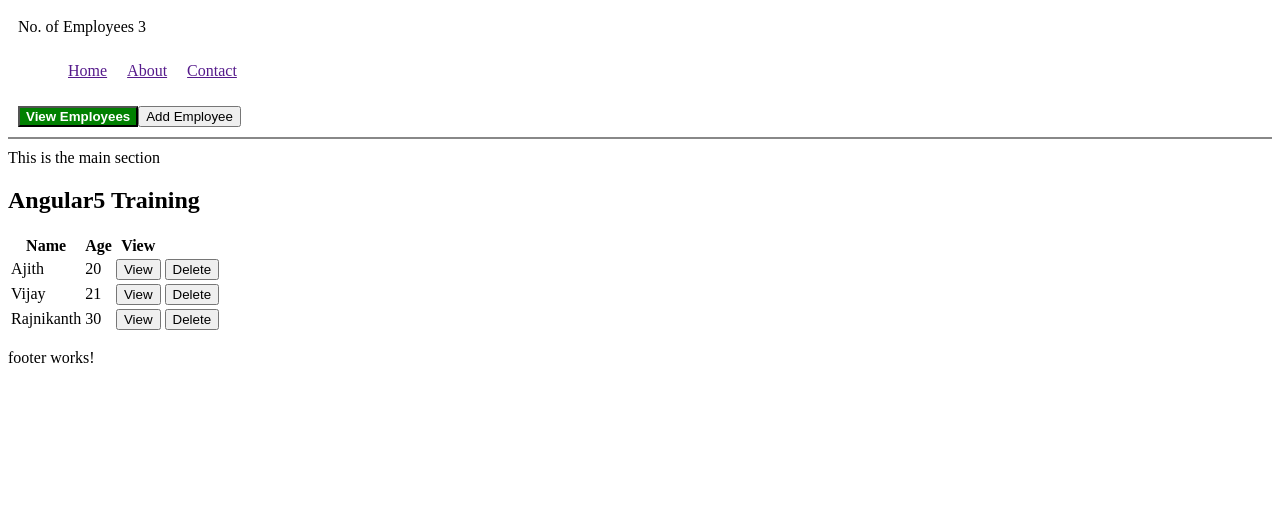
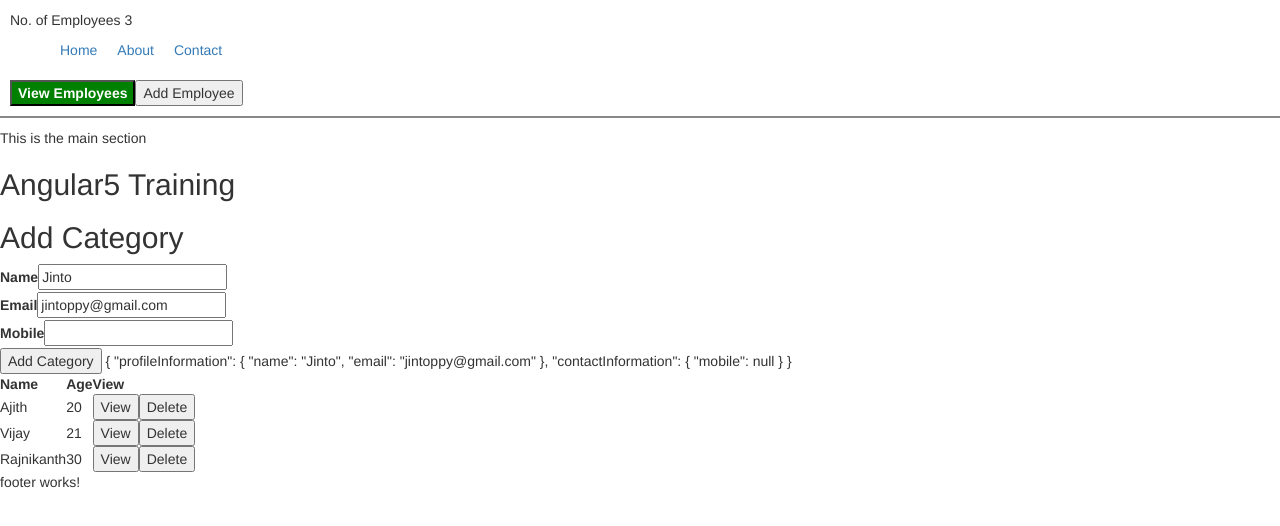
Before and after one commit to MAHI2363/angular5-training, an Angular app: page / in a window 1280 px wide. Shown: the top 526 px of the page. Built offline with nearby package versions, Linux system fonts and the light colour scheme.

Commit message:
adding reactive form and bootstrap

```diff
--- a/package.json
+++ b/package.json
@@ -21,6 +21,7 @@
     "@angular/platform-browser": "^5.0.0",
     "@angular/platform-browser-dynamic": "^5.0.0",
     "@angular/router": "^5.0.0",
+    "bootstrap": "^3.3.7",
     "core-js": "^2.4.1",
     "rxjs": "^5.5.2",
     "zone.js": "^0.8.14"
--- a/src/app/app.component.html
+++ b/src/app/app.component.html
@@ -9,6 +9,8 @@
 
 This is the main section
 <h2>{{title}}</h2>
+
+<app-add-category></app-add-category>
 
 <app-add-employee (onSubmit)="addEmployee($event)"  *ngIf="activeViewIndex === 1"></app-add-employee>
 
--- /dev/null
+++ b/src/app/components/add-category/add-category.component.css
@@ -0,0 +1,3 @@
+input.ng-dirty.ng-invalid{
+    border: 1px solid red;
+}
--- /dev/null
+++ b/src/app/components/add-category/add-category.component.html
@@ -0,0 +1,42 @@
+<h2>Add Category</h2>
+<form (ngSubmit)="onSubmit()" novalidate [formGroup]="myForm">
+
+  <div formGroupName="profileInformation">
+    <div>
+      <label for="">Name</label>
+      <input type="text" formControlName="name">
+
+      <div *ngIf="myForm.get('profileInformation').get('name').errors">
+        <span *ngIf="myForm.get('profileInformation').get('name').errors.required">
+          This field is required
+        </span>
+
+        <span *ngIf="myForm.get('profileInformation').get('name').errors.myCustomValidation">
+          Cant start with a
+        </span>
+      </div>
+
+    </div>
+
+    <div>
+      <label for="">Email</label>
+      <input type="email" formControlName="email">
+
+      <div *ngIf="myForm.get('profileInformation').get('email').errors">
+        <span *ngIf="myForm.get('profileInformation').get('email').errors.myCustomValidation">
+          Cant start with a
+        </span>
+      </div>
+
+    </div>
+</div>
+<div formGroupName="contactInformation">
+  <div>
+    <label for="">Mobile</label>
+    <input type="text" formControlName="mobile">
+  </div>
+</div>
+
+  <input type="submit" value="Add Category">
+  {{ myForm.value | json }}
+</form>
--- /dev/null
+++ b/src/app/components/add-category/add-category.component.ts
@@ -0,0 +1,45 @@
+import { Component, OnInit } from '@angular/core';
+import { FormGroup, FormControl, Validators } from '@angular/forms';
+
+@Component({
+  selector: 'app-add-category',
+  templateUrl: './add-category.component.html',
+  styleUrls: ['./add-category.component.css']
+})
+export class AddCategoryComponent implements OnInit {
+  myForm: FormGroup = new FormGroup({
+    profileInformation: new FormGroup({
+      name: new FormControl(null, [Validators.required, this.myCustomValidation]),
+      email: new FormControl(null, [Validators.required, this.myCustomValidation])
+    }),
+    contactInformation: new FormGroup({
+      mobile: new FormControl(null, Validators.pattern(new RegExp('\d*')))
+    })
+  });
+  constructor() { }
+
+  ngOnInit() {
+    this.myForm.patchValue({
+      profileInformation: {
+        name: 'Jinto',
+        email: 'jintoppy@gmail.com'
+      }
+    });
+  }
+
+  myCustomValidation(control: FormControl) {
+    if(control.value && control.value.startsWith('a')) {
+      return {
+        myCustomValidation: true
+      };
+    }
+    return null;
+  }
+
+  onSubmit() {
+    if(this.myForm.valid) {
+      console.log(this.myForm.value);
+    }
+  }
+
+}
```
Also changed, not shown: src/app/app.module.ts (+5 -2 lines), .angular-cli.json, 1 other file (tests, documents, lock files or other folders).
